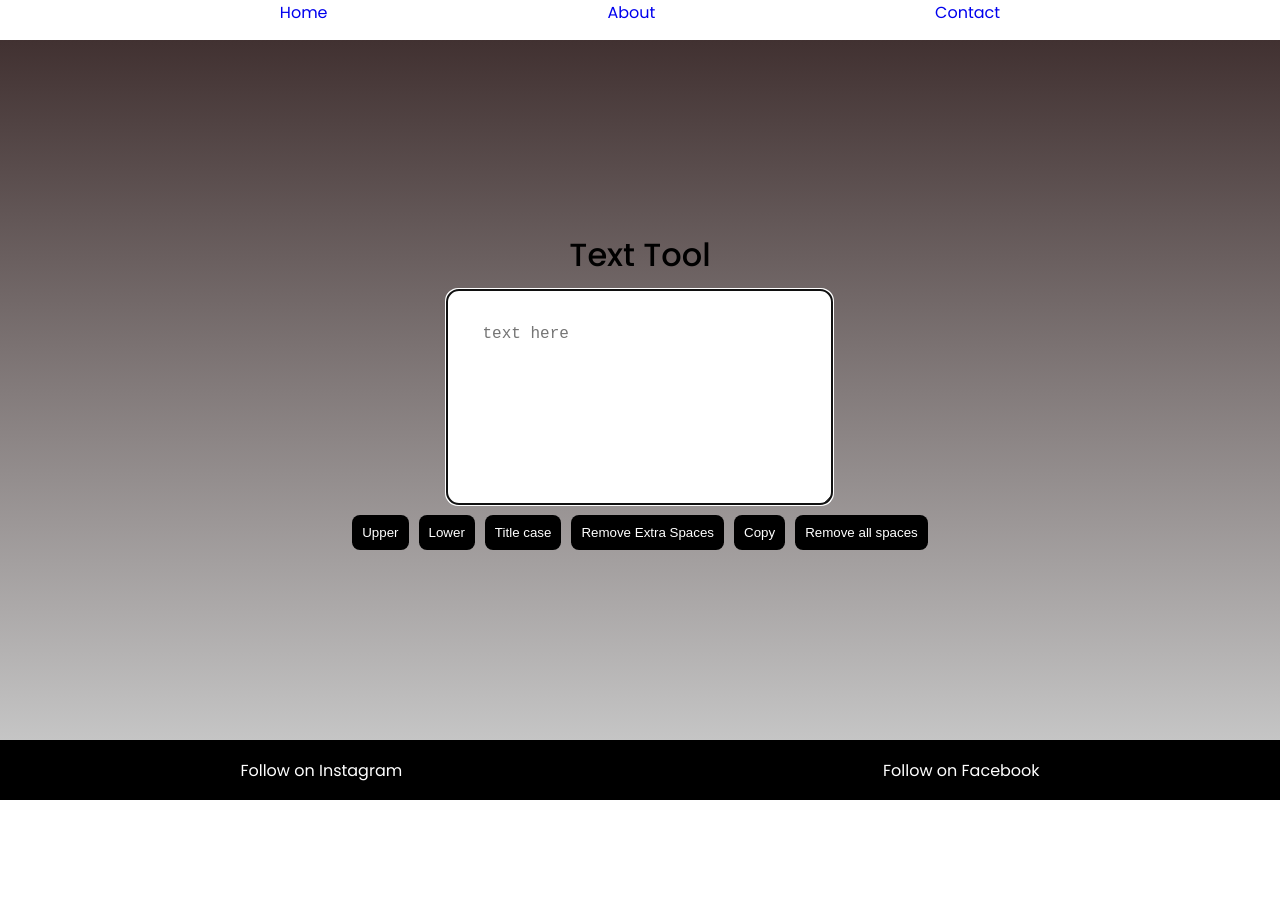
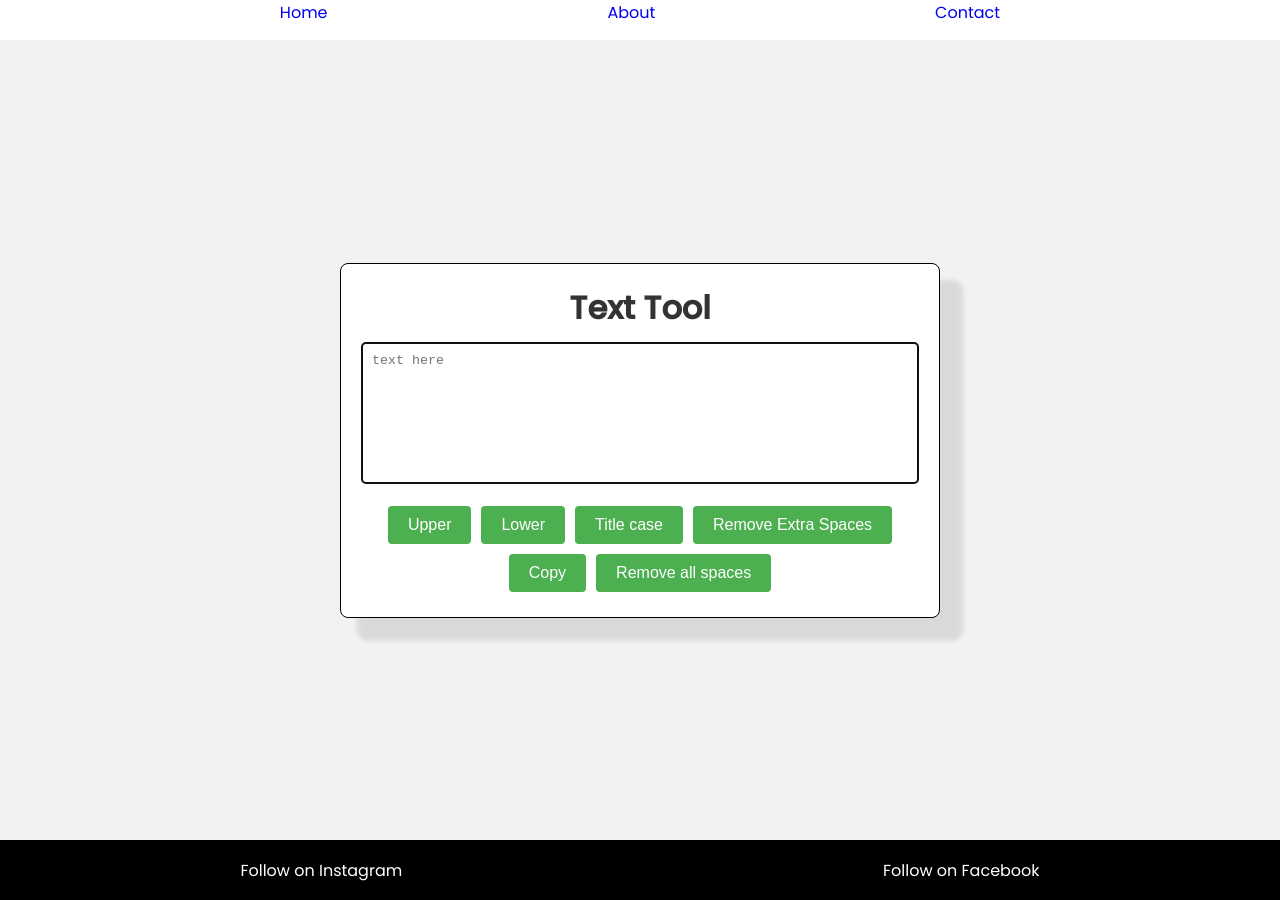
Before and after one commit to zubairmujawar/text-magic, a React (Create React App) app: page / in a window 1280 px wide. Before the commit the page ends 800 px from the top, so only its background shows below. Built offline with nearby package versions, Linux system fonts and the light colour scheme.

Commit message:
small changes in css

```diff
--- a/src/index.css
+++ b/src/index.css
@@ -8,13 +8,13 @@
 
 body {
   font-family:"poppins";
+  overflow-x: hidden;
 }
-
+/*
 .main-container {
   max-width: 100vw;
   height: calc(100vh - 100px);
   background: linear-gradient(180deg, rgb(65, 49, 49), rgb(197, 197, 197));
-  /* background: url(https://img.freepik.com/free-photo/top-view-alphabet-letters-frame_23-2148718188.jpg?w=1380&t=st=1697474909~exp=1697475509~hmac=23a2763696f17f60a5c9073b04fc478e20bd3111b0a9fd5ca4a29da97c4ae66b); */
   display: flex;
   background-size: cover;
   flex-direction: column;
@@ -49,6 +49,7 @@ h1 {
   border-radius: 8px;
   border: none;
 }
+ */
 .Navbar{
   width: 100vw;
   height: 40px;
@@ -72,6 +73,7 @@ h1 {
   color: yellow;
   background-color: blue;
 }
+
 .footer{
   display: flex;
   justify-content: space-around;
@@ -85,8 +87,58 @@ h1 {
 
 
 /* ------------ about-container ------------ */
+/*
 .about-container{
   width: 100vw;
   height: calc(100vh - 100px);
   margin: 0 auto;
+} */
+
+/*  Genretrd by Chat GPT */
+
+.main-container {
+  display: flex;
+  justify-content: center;
+  align-items: center;
+  height: 100vh;
+  background-color: #f2f2f2;
 }
+
+.sec-container {
+  max-width: 600px;
+  padding: 20px;
+  background-color: #fff;
+  box-shadow: 20px 20px 5px 3px rgba(0, 0, 0, 0.1);
+  border-radius: 8px;
+  border: 1px solid;
+  text-align: center;
+}
+
+h1 {
+  color: #333;
+}
+
+textarea {
+  width: 100%;
+  padding: 10px;
+  margin: 10px 0;
+  border: 1px solid #ccc;
+  border-radius: 4px;
+  resize: none;
+}
+
+.btn {
+  background-color: #4caf50;
+  color: #fff;
+  padding: 10px 20px;
+  margin: 5px;
+  border: none;
+  border-radius: 4px;
+  cursor: pointer;
+  font-size: 16px;
+  transition: background-color 0.3s;
+}
+
+.btn:hover {
+  background-color: #45a049;
+}
```
